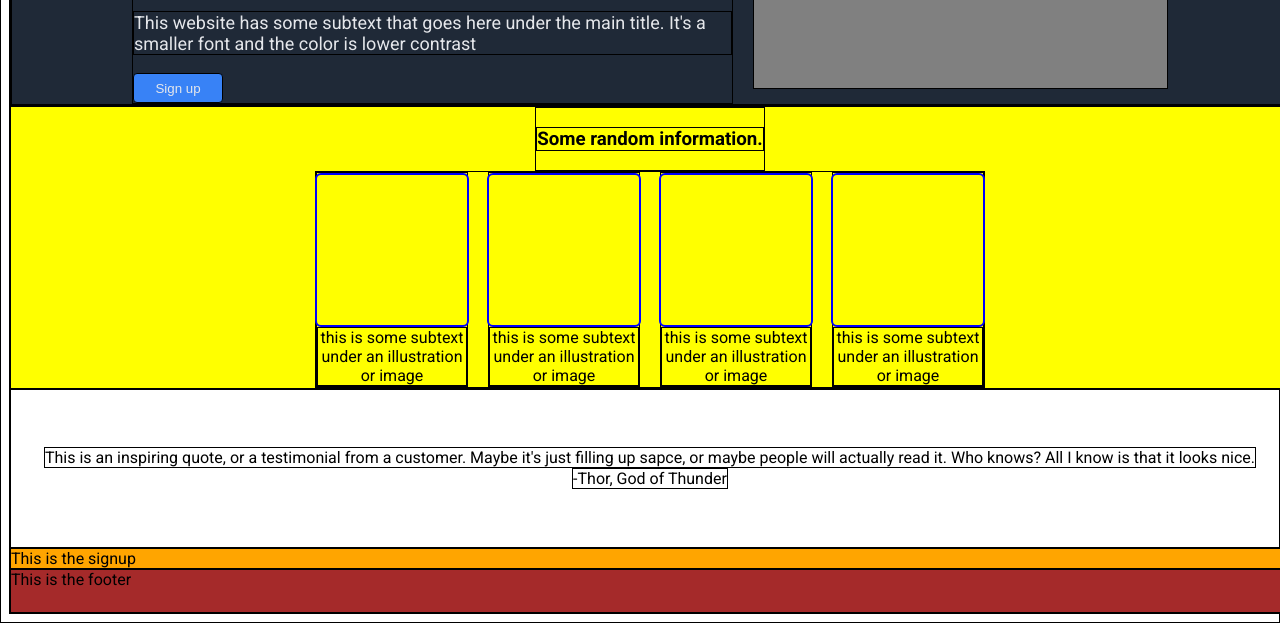
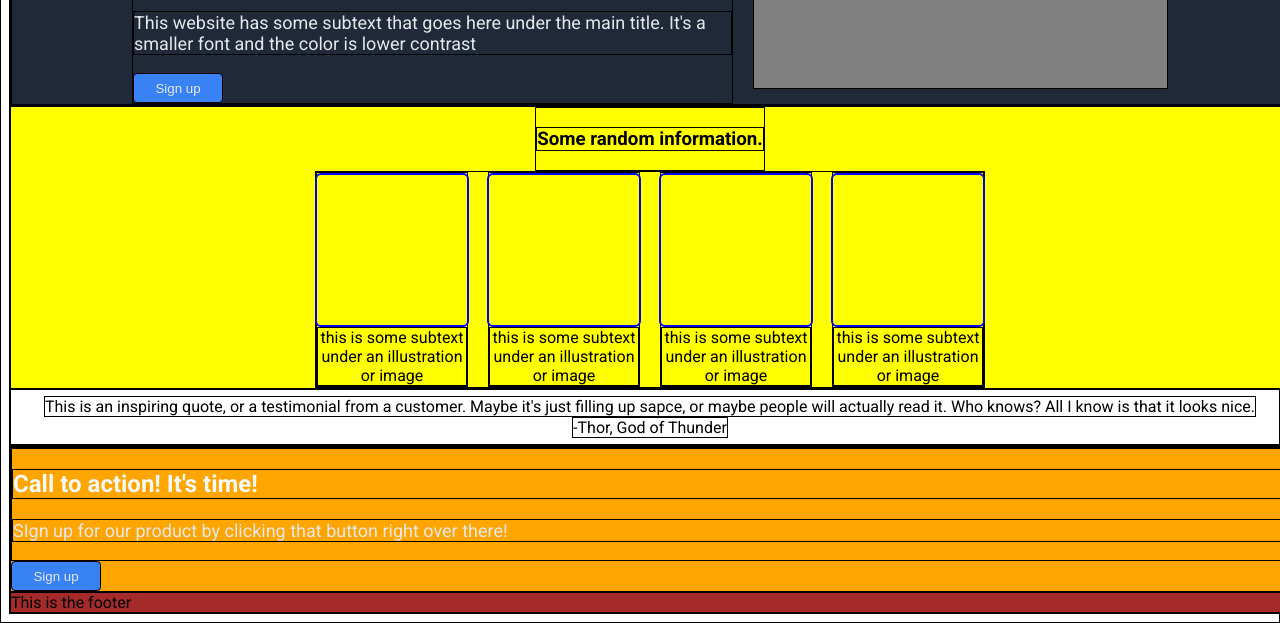
Before and after one commit to elangdor/odin-landing-page, a plain HTML site: page index.html in a window 1280 px wide. Shown: the part 197-820 px from the top of the page. Drawn offline with Linux system fonts and the light colour scheme.

Commit message:
Added skeleton for Call to action section
Added a div fo rhte whole box
Addded a div for the two text items
Added the button

```diff
--- a/index.html
+++ b/index.html
@@ -65,10 +65,18 @@
         </div>
 
         <div class="signup">
-        This is the signup
+            <div class="signup-box"></div>
+                <div>
+                    <h2>Call to action! It's time!</h2>
+                    <p>SIgn up for our product by clicking that button right over there!</p>
+                </div>
+                <button>Sign up</button>
+            </div>
+
         </div>
 
         <div class="footer">
+
             This is the footer
         </div>
 
```
